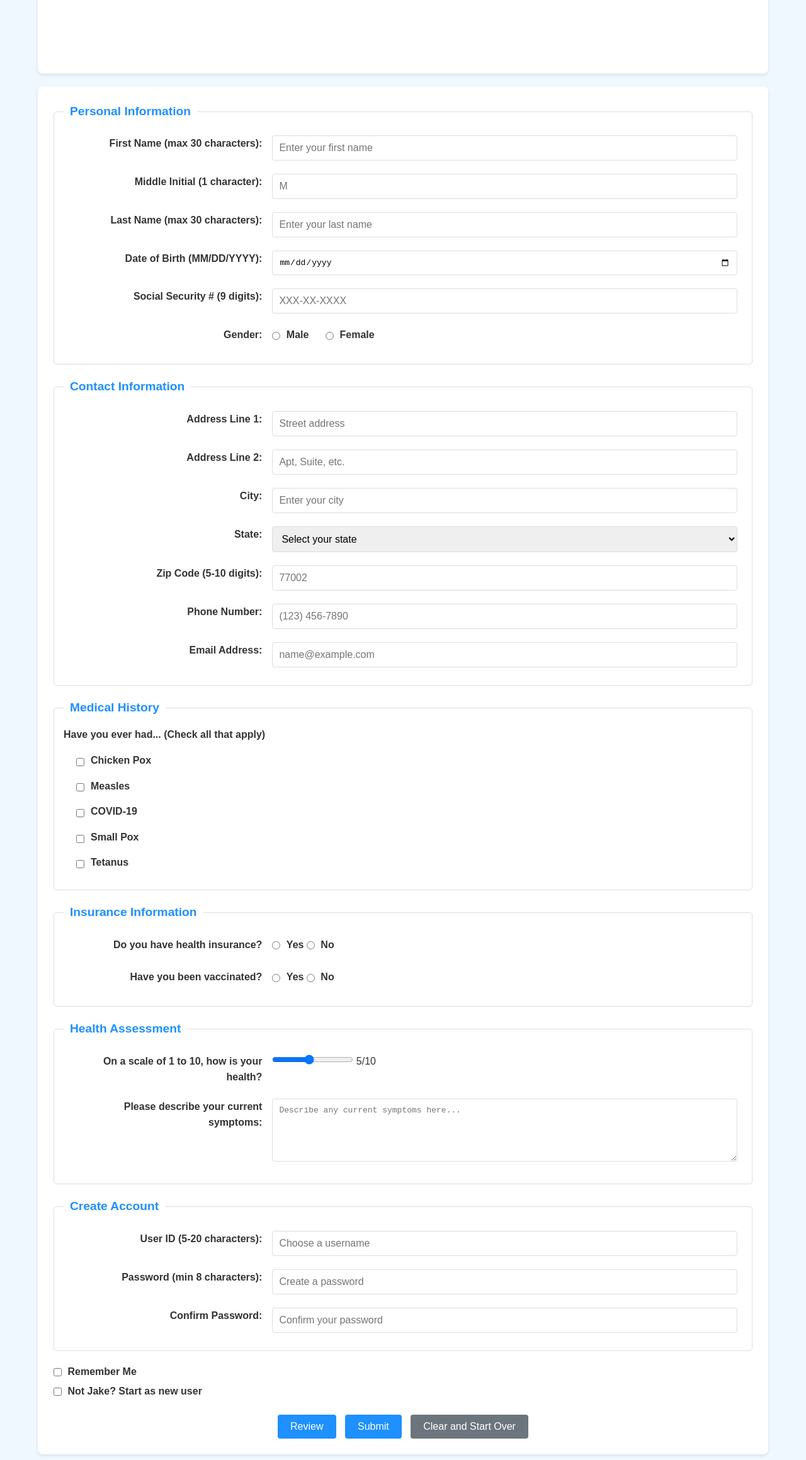
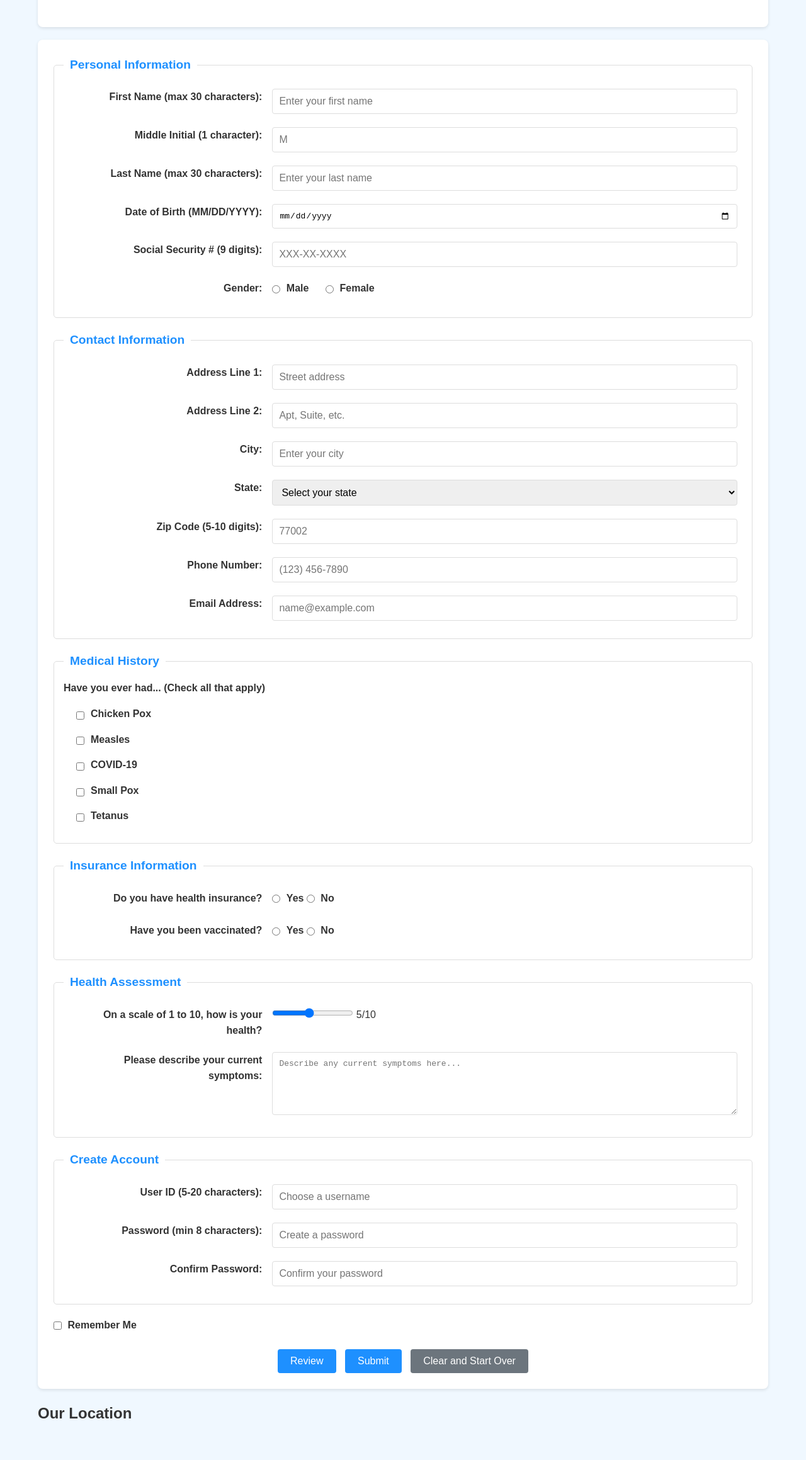
Before and after one commit to carolinagonzUH/CaroUH, a plain HTML site: page index.html in a window 1280 px wide. Shown: the part 478-2797 px from the top of the page at 63% size. Drawn offline with Linux system fonts and the light colour scheme; grey boxes are pictures that could not be loaded.

Commit message:
Update index.html

```diff
--- a/index.html
+++ b/index.html
@@ -4,7 +4,7 @@
     File: index.html
     Date Created: 2025-02-03
     Date Updated: 2025-04-14
-    Purpose: MIS 3371 Homework 1... learning HTML and creating a form.
+    Purpose: MIS 3371 Homework 4... learning HTML and creating a form.
 -->
 <html lang="en">
     <head>
@@ -19,7 +19,6 @@
         <div id="container">
             <header>
                 <img src="Cliniclogo.png" alt="Red Health Medical Logo" class="logo">
-                <h1>Red Health Medical</h1>
                 <p id="current-date">Today's date: <span id="today"></span></p>
             </header>
 
@@ -326,7 +325,6 @@
                      <!-- Add the checkboxes HERE -->
                     <section>
                        <label><input type="checkbox" id="rememberMe"> Remember Me</label><br>
-                       <label><input type="checkbox" id="resetUser"> Not Jake? Start as new user</label>
                     </section>
 
                     <!-- Form control buttons -->
```
